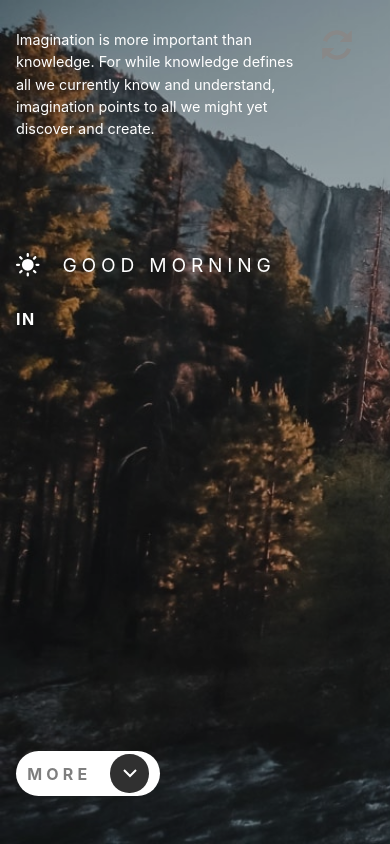
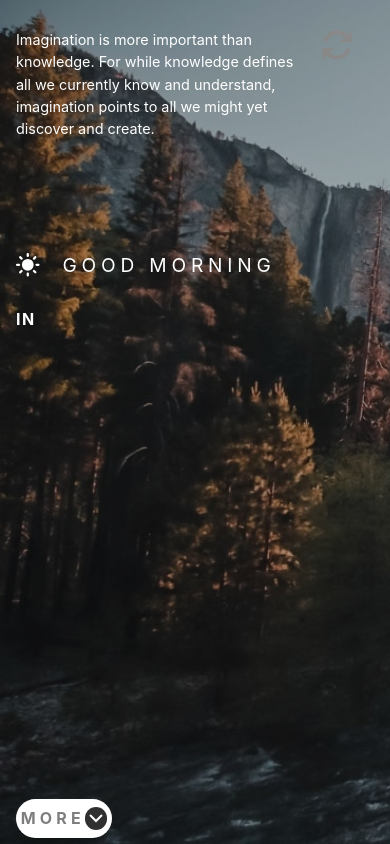
Before and after one commit to chiomaubaezuonu/clock-app, a React (Create React App) app: page / in a window 390 px wide. Built offline with nearby package versions, Linux system fonts and the light colour scheme; no server answers.

Commit message:
Styled the arrow div for mobile.

```diff
--- a/src/App.css
+++ b/src/App.css
@@ -200,7 +200,8 @@ h2 {
   cursor: pointer;
 
 }
-.arrow-div{
+
+.arrow-div {
   background-color: #303030;
   border-radius: 50%;
   width: 2.4rem;
@@ -210,19 +211,22 @@ h2 {
   justify-content: center;
   align-items: center;
 }
-.more-text{
+
+.more-text {
   letter-spacing: 0.26rem;
   font-weight: 700;
   font-size: 1rem;
   opacity: .5;
   color: #000;
 }
+
 .downArrow {
   width: 1rem;
   margin: 0.8rem 0.8rem;
   transition: transform 0.5s;
 }
-.rotate{
+
+.rotate {
 
   rotate: 180deg;
 }
@@ -292,13 +296,19 @@ h2 {
   }
 
 
-.more-switch{
-  bottom: 0;
-  left: 1rem;
-  right: 5rem;
-  bottom: 3rem;
-  padding: 1.4rem 0.7rem;
-}
+  .more-switch {
+    left: 1rem;
+    right: 5rem;
+    bottom: 0.4rem;
+    padding: 1.2rem 0.3rem;
+    height: 0.4rem;
+    width: 6rem;
+  }
+
+  .arrow-div {
+    width: 1.4rem;
+    height: 1.4rem;
+  }
 
   .additional-data {
     display: flex;
@@ -307,7 +317,7 @@ h2 {
     background-color: rgb(200, 198, 198);
     width: 100%;
     margin: 0;
-    padding: 3rem 3.5rem;
+    padding: 2.8rem 3.5rem;
     flex-direction: column;
   }
 
```
